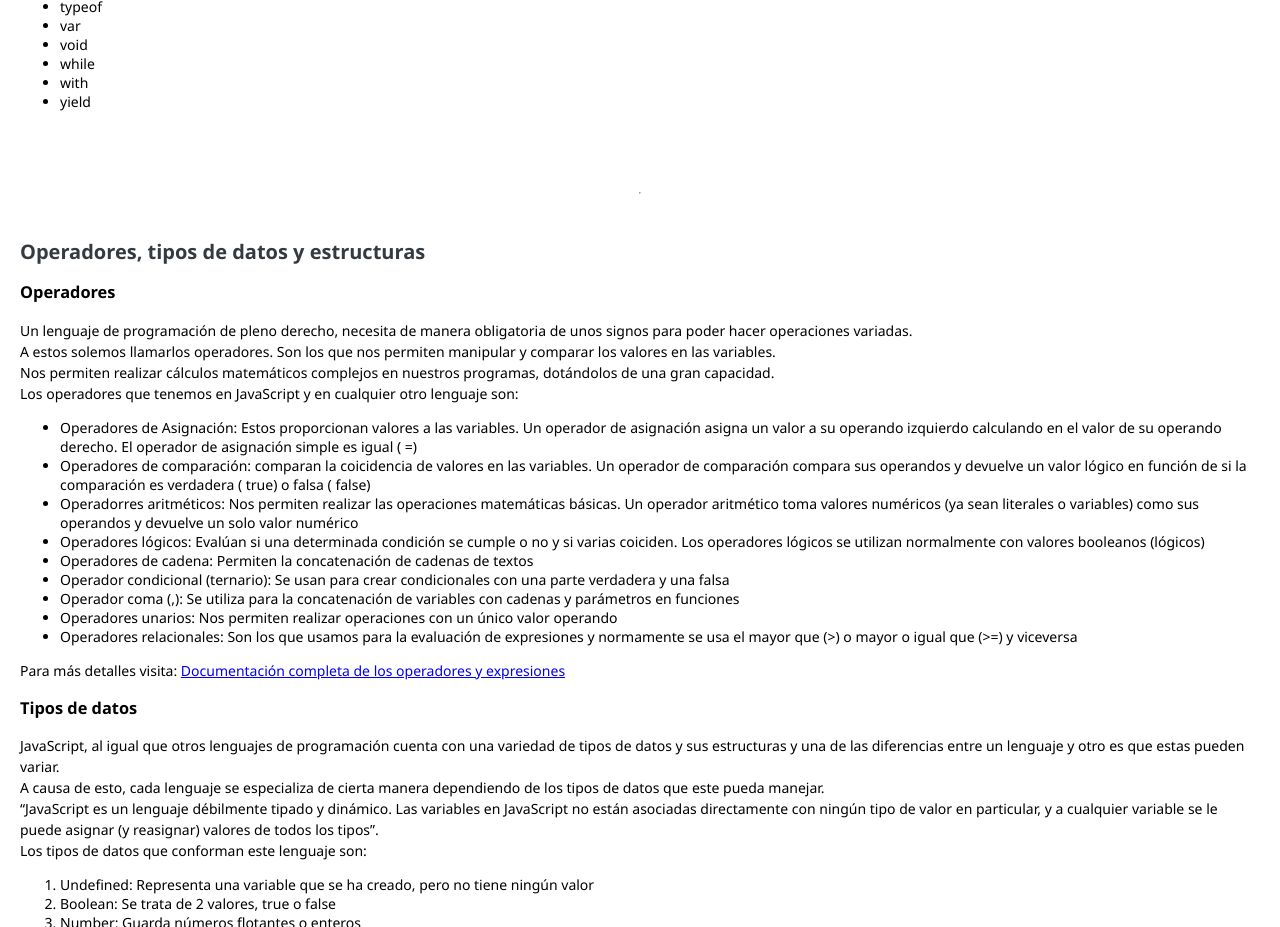
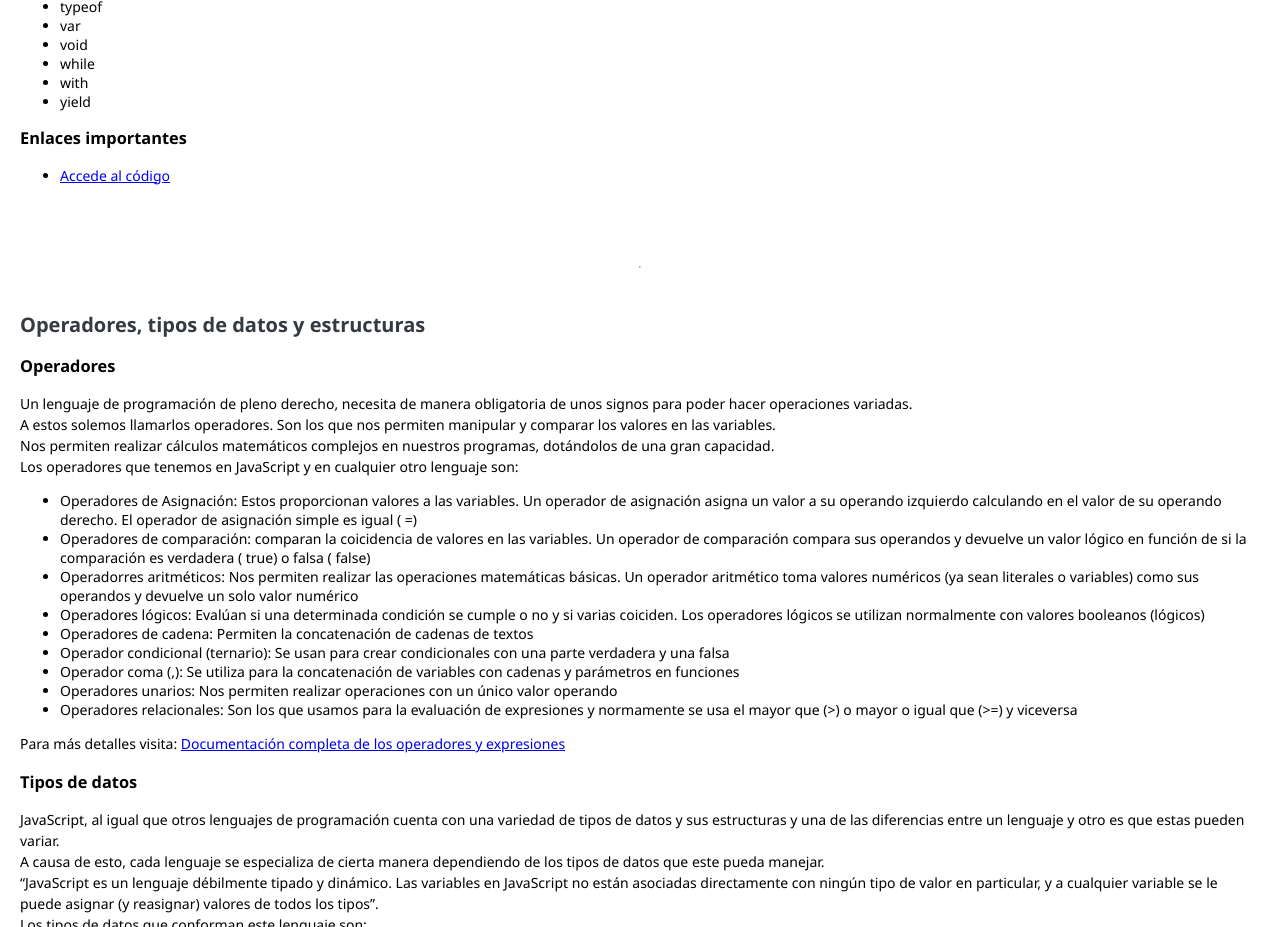
Before and after one commit to RonnyG2121/javascript-itgrarte-octubre-2023, a plain HTML site: page index.html in a window 1280 px wide. Shown: the part 3903-4830 px from the top of the page. Drawn offline with Linux system fonts and the light colour scheme.

Commit message:
Subido el código de la primera sesión

```diff
--- a/index.html
+++ b/index.html
@@ -225,6 +225,13 @@
                     <li>yield</li>
                 </ul>
 
+                <h3>Enlaces importantes</h3>
+                <div>
+                <ul>
+                    <li>
+                        <a href="codigos/tema1/hola_mundo.js">Accede al código</a></li>
+                </ul>
+            </div>
             </article>
 
         </section>
```
Also changed, not shown: codigos/tema1/hola_mundo.js (added, +50 -0 lines).
